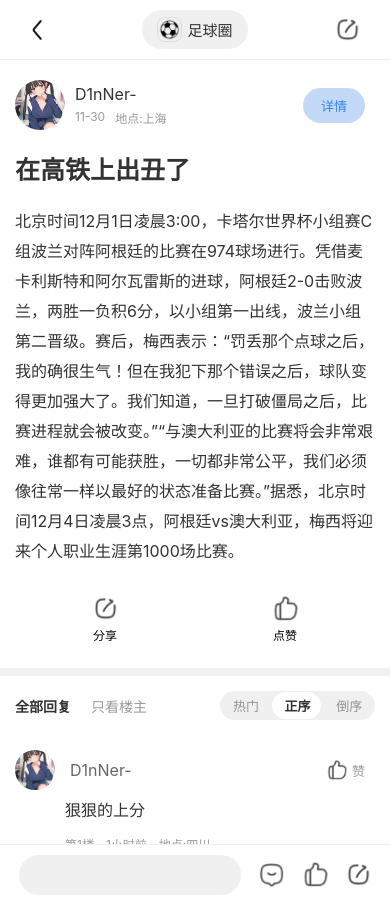
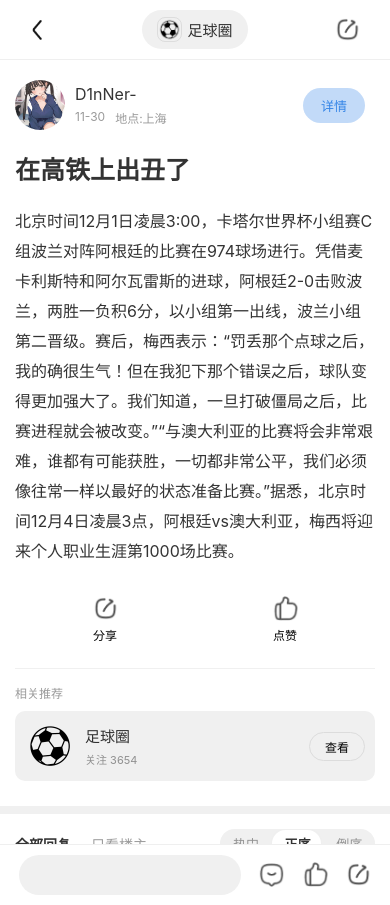
Before and after one commit to Saint-JR/iQiu, a React Native app: screen /PostDetail in a window 390 px wide. Built offline with nearby package versions, Linux system fonts and the light colour scheme.

Commit message:
v1.1.13 优化主页post概览组件的逻辑和组件排布

```diff
--- a/component/Post.js
+++ b/component/HomePosts.js
@@ -1,7 +1,7 @@
 import {View,Text,StyleSheet, Image} from 'react-native'
 import {useEffect} from 'react'
 
-const Post=(props)=>{
+const HomePosts=(props)=>{
     // useEffect(()=>{
     //     console.log(props)
     // },[])
@@ -37,21 +37,6 @@
         </View>
     )
 }
-
-
-const ListHeader=()=>{
-    return(
-        <View style={headerStyles.headerView}>
-            <View style={headerStyles.headerContainer}>
-                <Text style={[headerStyles.headerText,headerStyles.headerSelected]}>全部</Text>
-                <Text style={headerStyles.headerText}>闲聊</Text>
-                <Text style={headerStyles.headerText}>约球</Text>
-            </View>
-
-        </View>
-    )
-}
-
 
 const styles=StyleSheet.create({
     post: {
@@ -147,29 +132,4 @@
     }
 })
 
-const headerStyles=StyleSheet.create({
-    headerView:{
-        margin: 10,
-        marginBottom:0,
-        width:'100%'
-    },
-    headerContainer:{
-        width:'40%',
-        display:'flex',
-        flexDirection:'row',
-        justifyContent:'space-between',
-    },
-    headerText:{
-        fontSize:16,
-        width:38
-    },
-    headerSelected:{
-        fontSize:16,
-        fontWeight:'700',
-        color:'rgba(0,0,0,0.8)'
-    }
-})
-
-
-export default Post;
-export {ListHeader};
+export default HomePosts;
--- a/pages/MainPage/HomePage.js
+++ b/pages/MainPage/HomePage.js
@@ -3,8 +3,7 @@
 import LinearGradient from "react-native-linear-gradient";
 import { naviHeight } from '../../component/Navigation'
 import { useEffect } from 'react';
-import Post from '../../component/Post'
-import {ListHeader} from '../../component/Post'
+import HomePosts from '../../component/HomePosts'
 import Swiper from 'react-native-swiper';
 
 const HomePage = (props) => {
@@ -78,6 +77,20 @@
     }
 
 
+    const ListHeader=()=>{
+        return(
+            <View style={headerStyles.headerView}>
+                <View style={headerStyles.headerContainer}>
+                    <Text style={[headerStyles.headerText,headerStyles.headerSelected]}>全部</Text>
+                    <Text style={headerStyles.headerText}>闲聊</Text>
+                    <Text style={headerStyles.headerText}>约球</Text>
+                </View>
+
+            </View>
+        )
+    }
+
+
     return (
         <>
             <View style={[styles.background]}>
@@ -121,7 +134,7 @@
                         data={postList}
                         renderItem={({ item, index, separators }) => (
                             <Pressable onPress={()=>{naviToPost(index)}}>
-                                <Post {...item}></Post>
+                                <HomePosts {...item}></HomePosts>
                             </Pressable>
                         )}
                     />
@@ -132,7 +145,7 @@
                         data={postList}
                         renderItem={({ item, index, separators }) => (
                             <Pressable onPress={()=>{naviToPost(index)}}>
-                                <Post {...item}></Post>
+                                <HomePosts {...item}></HomePosts>
                             </Pressable>
                         )}
                     />
@@ -143,7 +156,7 @@
                         data={postList}
                         renderItem={({ item, index, separators }) => (
                             <Pressable onPress={()=>{naviToPost(index)}}>
-                                <Post {...item}></Post>
+                                <HomePosts {...item}></HomePosts>
                             </Pressable>
                         )}
                     />
@@ -284,4 +297,28 @@
 
 })
 
+
+const headerStyles=StyleSheet.create({
+    headerView:{
+        margin: 10,
+        marginBottom:0,
+        width:'100%'
+    },
+    headerContainer:{
+        width:'40%',
+        display:'flex',
+        flexDirection:'row',
+        justifyContent:'space-between',
+    },
+    headerText:{
+        fontSize:16,
+        width:38
+    },
+    headerSelected:{
+        fontSize:16,
+        fontWeight:'700',
+        color:'rgba(0,0,0,0.8)'
+    }
+})
+
 export default HomePage;
--- a/pages/MainPage/Messages.js
+++ b/pages/MainPage/Messages.js
@@ -1,9 +1,11 @@
 import {View,Text} from 'react-native'
+
+
 
 const Messages=()=>{
     return(
         <View>
-            <Text>12345</Text>
+
         </View>
     )
 }
--- a/pages/Posts/PostDetail.js
+++ b/pages/Posts/PostDetail.js
@@ -98,7 +98,21 @@
                             <Text style={contentStyles.operateText}>点赞</Text>
                         </View>
                     </View>
-
+                    <View style={contentStyles.recommendContainer}>
+                        <Text style={contentStyles.recommend}>相关推荐</Text>
+                        <View style={contentStyles.recommendView}>
+                            <View style={contentStyles.communityInfo}>
+                                <Image source={require('../../static/football.png')} style={contentStyles.communityAvatar}/>
+                                <View style={contentStyles.communityData}>
+                                    <Text style={contentStyles.communityName}>足球圈</Text>
+                                    <Text style={contentStyles.followNum}>关注 3654</Text>
+                                </View>
+                            </View>
+                            <View style={contentStyles.check}>
+                                <Text style={{fontSize:12}}>查看</Text>
+                            </View>
+                        </View>
+                    </View>
                 </View>
                 <View style={contentStyles.contentDivider}></View>
                 <View style={contentStyles.filterView}>
@@ -371,7 +385,10 @@
         display:'flex',
         flexDirection:'row',
         justifyContent:'space-around',
-        marginTop:30
+        marginTop:30,
+        borderBottomWidth:1,
+        borderColor:'rgb(240,240,240)',
+        paddingBottom:25
     },
     operate:{
         display:'flex',
@@ -384,6 +401,56 @@
     operateImage:{
         height:25,
         width:25
+    },
+    recommendContainer:{
+        marginTop:15,
+    },
+    recommend:{
+        fontSize:12,
+        marginBottom:10,
+        color:'rgba(0,0,0,0.4)'
+    },
+    recommendView:{
+        backgroundColor:'rgb(240,240,240)',
+        borderRadius:10,
+        display:'flex',
+        flexDirection:'row',
+        justifyContent:'space-between',
+        alignItems:'center',
+        padding:10
+    },
+    communityInfo:{
+        display:'flex',
+        flexDirection:'row',
+        alignItems:'center'
+    },
+    communityAvatar:{
+        height:50,
+        width:50
+    },
+    communityData:{
+        marginLeft:10
+    },
+    communityName:{
+        fontSize:15,
+        color:'rgba(0,0,0,0.8)',
+        marginBottom:5
+    },
+    followNum:{
+        fontSize:11,
+        color:'rgba(0,0,0,0.4)'
+    },
+    check:{
+        padding:15,
+        paddingTop:5,
+        paddingBottom:5,
+
+        borderRadius:100,
+        borderWidth:1,
+        display:'flex',
+        justifyContent:'center',
+        alignItems:'center',
+        borderColor:'rgb(220,220,220)'
     },
     contentDivider:{
         width:'100%',
```
